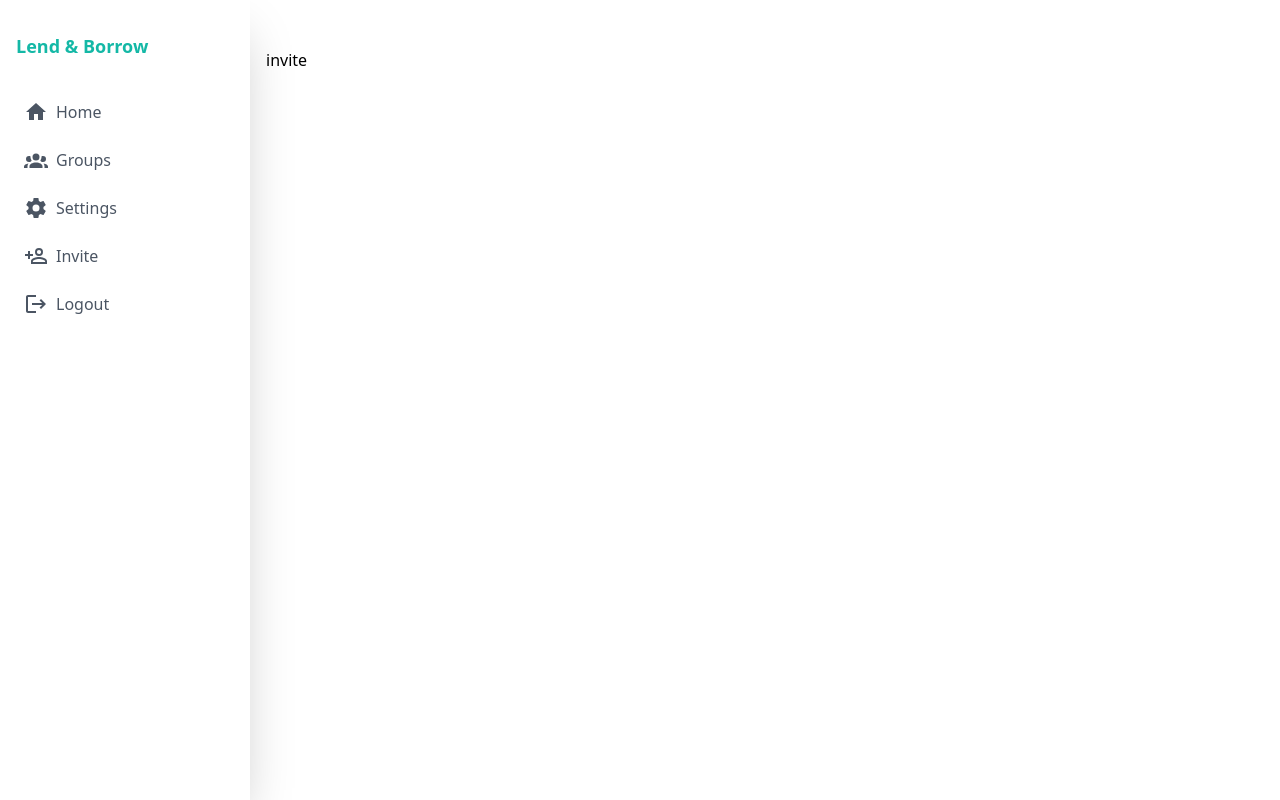
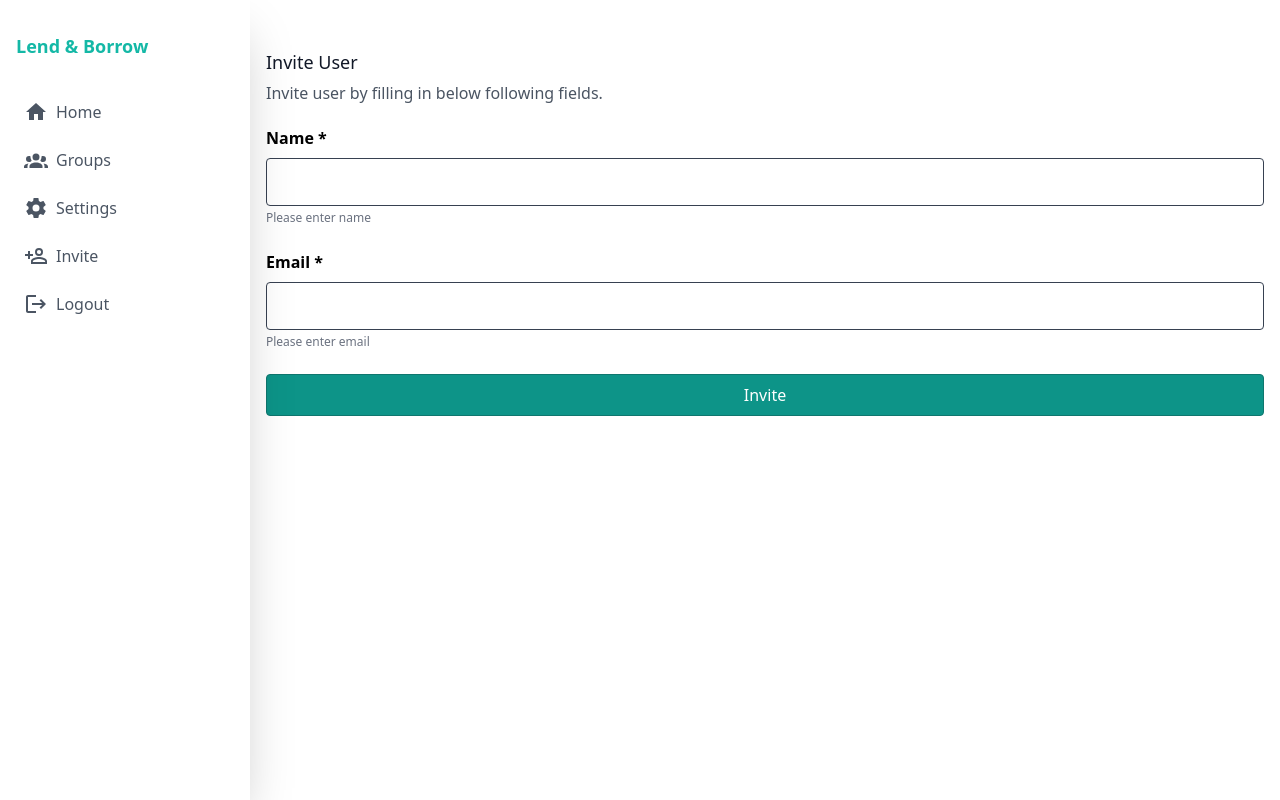
Before and after one commit to techarshgupta/vue-lend-borrow, a Vue app: page /invite in a window 1280 px wide. Built offline with nearby package versions, Linux system fonts and the light colour scheme.

Commit message:
Adding invite users

```diff
--- a/src/stores/main.js
+++ b/src/stores/main.js
@@ -93,11 +93,13 @@ export const useMainStore = defineStore("main", {
       label: "usd",
       icon: "$",
     },
+    users: [],
   }),
   getters: {
     doubleCount: (state) => state.counter * 2,
     getTransactions: (state) => state.transactions,
     getCurrency: (state) => state.currenncy,
+    getUsers: (state) => state.users,
   },
   actions: {
     increment() {
@@ -117,6 +119,9 @@ export const useMainStore = defineStore("main", {
     setCurrency(val) {
       this.currenncy = val;
     },
+    addUser(data) {
+      this.users.push(data);
+    },
   },
   persist: true,
 });
--- a/src/views/HomeView.vue
+++ b/src/views/HomeView.vue
@@ -126,10 +126,10 @@ const getTotal = computed(() => {
             </div>
             <div>Sort</div>
           </header>
-          <bl-list
+          <!-- <bl-list
             class="h-[450px] overflow-scroll w-full"
             :data="data"
-          ></bl-list>
+          ></bl-list> -->
         </div>
       </div>
     </div>
--- a/src/views/inviteView.vue
+++ b/src/views/inviteView.vue
@@ -1,5 +1,70 @@
 <template>
-  <div>invite</div>
+  <div>
+    <h2
+      class="text-gray-900 text-lg mb-1 font-medium title-font dark:text-gray-200"
+    >
+      Invite User
+    </h2>
+    <p class="leading-relaxed mb-5 text-gray-600 dark:text-gray-200">
+      Invite user by filling in below following fields.
+    </p>
+    <p class="text-red-500 leading-relaxed mb-5">{{ errMsg }}</p>
+    <bl-field label="Name *" help="Please enter name">
+      <bl-control v-model="form.name" name="name" autocomplete="current-name" />
+    </bl-field>
+
+    <bl-field label="Email *" help="Please enter email">
+      <bl-control
+        v-model="form.email"
+        type="email"
+        name="email"
+        autocomplete="current-email"
+      />
+    </bl-field>
+    <bl-button
+      type="submit"
+      color="info"
+      label="Invite"
+      class="w-full"
+      @click="addUser"
+    />
+  </div>
 </template>
 
-<script setup></script>
+<script setup>
+import { useMainStore } from "@/stores/main";
+import BlField from "../components/blField.vue";
+import blControl from "../components/blControl.vue";
+import { reactive, ref } from "vue";
+import blButton from "../components/blButton.vue";
+import { useRouter } from "vue-router";
+
+const errMsg = ref("");
+const form = reactive({
+  id: Math.random().toString(36).substr(2, 5),
+  name: "",
+  email: "",
+});
+const validator = () => {
+  if (!form.name && form.name == "") {
+    errMsg.value = "Please enter name";
+    return false;
+  }
+  if (!form.email && form.email == "") {
+    errMsg.value = "Please select email";
+    return false;
+  }
+  errMsg.value = null;
+  return true;
+};
+const mainStore = useMainStore();
+const router = useRouter();
+
+const addUser = () => {
+  if (validator()) {
+    console.log("form", form);
+    mainStore.addUser(form);
+    router.push({ path: "/dashboard" });
+  }
+};
+</script>
```
